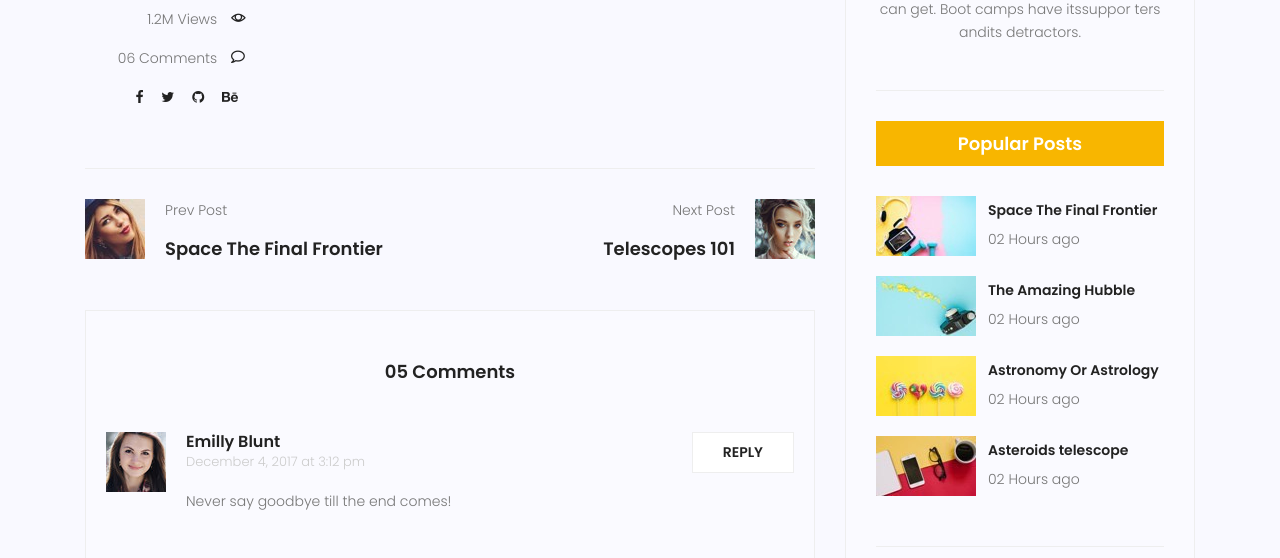
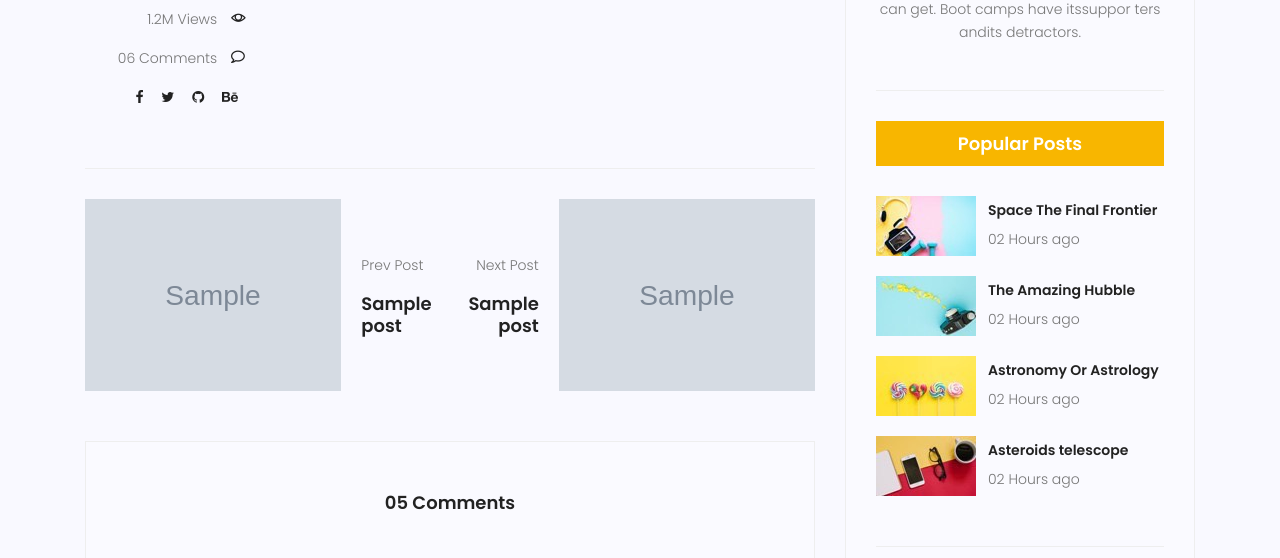
Before and after one commit to yousef-rezaei/Blog, a Django app: page /blog/1 in a window 1280 px wide. Shown: the part 926-1484 px from the top of the page. Run offline with Django 3.2, Linux system fonts and the light colour scheme; tables that the repository leaves empty hold one stand-in row (values such as "Sample post"); grey boxes marked "Sample" are stand-in pictures; some libraries are stand-ins or nearby versions.

Commit message:
create pre_post and next_post
create pre_post and next_post in view file in blog application

```diff
--- a/blog/views.py
+++ b/blog/views.py
@@ -11,13 +11,38 @@ def blog_view(request):
 def blog_single(request,pid):
     posts = Post.objects.filter(status=1)
     post = get_object_or_404(Post, pk= pid)
-    context ={'post': post}
+
+    #Start Update Counted_views
+    post.counted_views = post.counted_views +1
+    post.save()
+    #End Update Counted_views
+
+    #Start looking for NextPost and PrevPost
+    i = -1
+    if post != None  :
+        for n in posts:
+            i = i+1
+            if n.id == post.id:
+                break
+
+        if i==0:
+            pre_post = posts[len(posts)-1]
+        else:
+            pre_post= posts[i-1]
+
+        if i== (len(posts)-1):
+            next_post = posts[0]
+        else:
+            next_post = posts[i+1]
+     #End looking for NextPost and PrevPost
+
+    context ={'post': post, 'pre_post':pre_post , 'next_post':next_post}
     return render(request, 'blog/blog-single.html',context)
 
 def test(request):
 
-    #posts = Post.objects.exclude(puplished_date__gt=datetime.datetime.now())
-    posts = Post.objects.all()
+    posts = Post.objects.exclude(puplished_date__gt=datetime.datetime.now())
+    #posts = Post.objects.all()
     #time = Post.objects.dates('puplished_date','M D',order='DESC')
     context = {'posts': posts , 'time': time}
     return render(request, 'test.html',context)
--- a/templates/blog/blog-single.html
+++ b/templates/blog/blog-single.html
@@ -81,18 +81,18 @@
               class="col-lg-6 col-md-6 col-12 nav-left flex-row d-flex justify-content-start align-items-center"
             >
               <div class="thumb">
-                <a href="#"
-                  ><img class="img-fluid" src="{% static 'img/blog/prev.jpg' %}" alt=""
+                <a href="{% url 'blog:single' pid=pre_post.id %}"
+                  ><img class="img-fluid" src="{{pre_post.Image.url}}" alt=""
                 /></a>
               </div>
               <div class="arrow">
-                <a href="#"
+                <a href="{% url 'blog:single' pid=pre_post.id %}"
                   ><span class="lnr text-white lnr-arrow-left"></span
                 ></a>
               </div>
               <div class="detials">
                 <p>Prev Post</p>
-                <a href="#"><h4>Space The Final Frontier</h4></a>
+                <a href="{% url 'blog:single' pid=pre_post.id %}"><h4>{{pre_post.title}}</h4></a>
               </div>
             </div>
             <div
@@ -100,16 +100,16 @@
             >
               <div class="detials">
                 <p>Next Post</p>
-                <a href="#"><h4>Telescopes 101</h4></a>
+                <a href="{% url 'blog:single' pid=next_post.id %}"><h4>{{next_post.title}}</h4></a>
               </div>
               <div class="arrow">
-                <a href="#"
+                <a href="{% url 'blog:single' pid=next_post.id %}"
                   ><span class="lnr text-white lnr-arrow-right"></span
                 ></a>
               </div>
               <div class="thumb">
-                <a href="#"
-                  ><img class="img-fluid" src="{% static 'img/blog/next.jpg' %}" alt=""
+                <a href="{% url 'blog:single' pid=next_post.id %}"
+                  ><img class="img-fluid" src="{{next_post.Image.url}}" alt=""
                 /></a>
               </div>
             </div>
```
